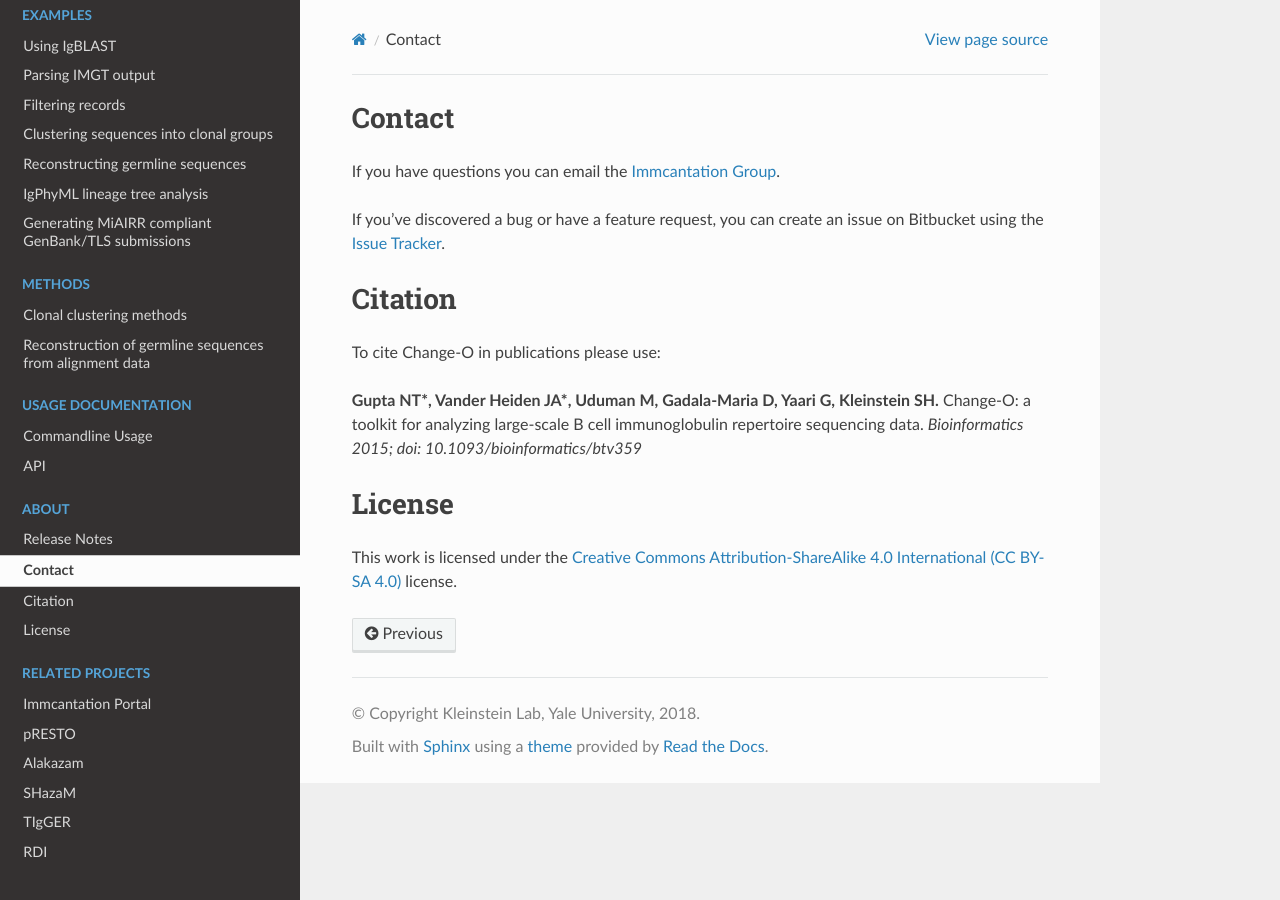
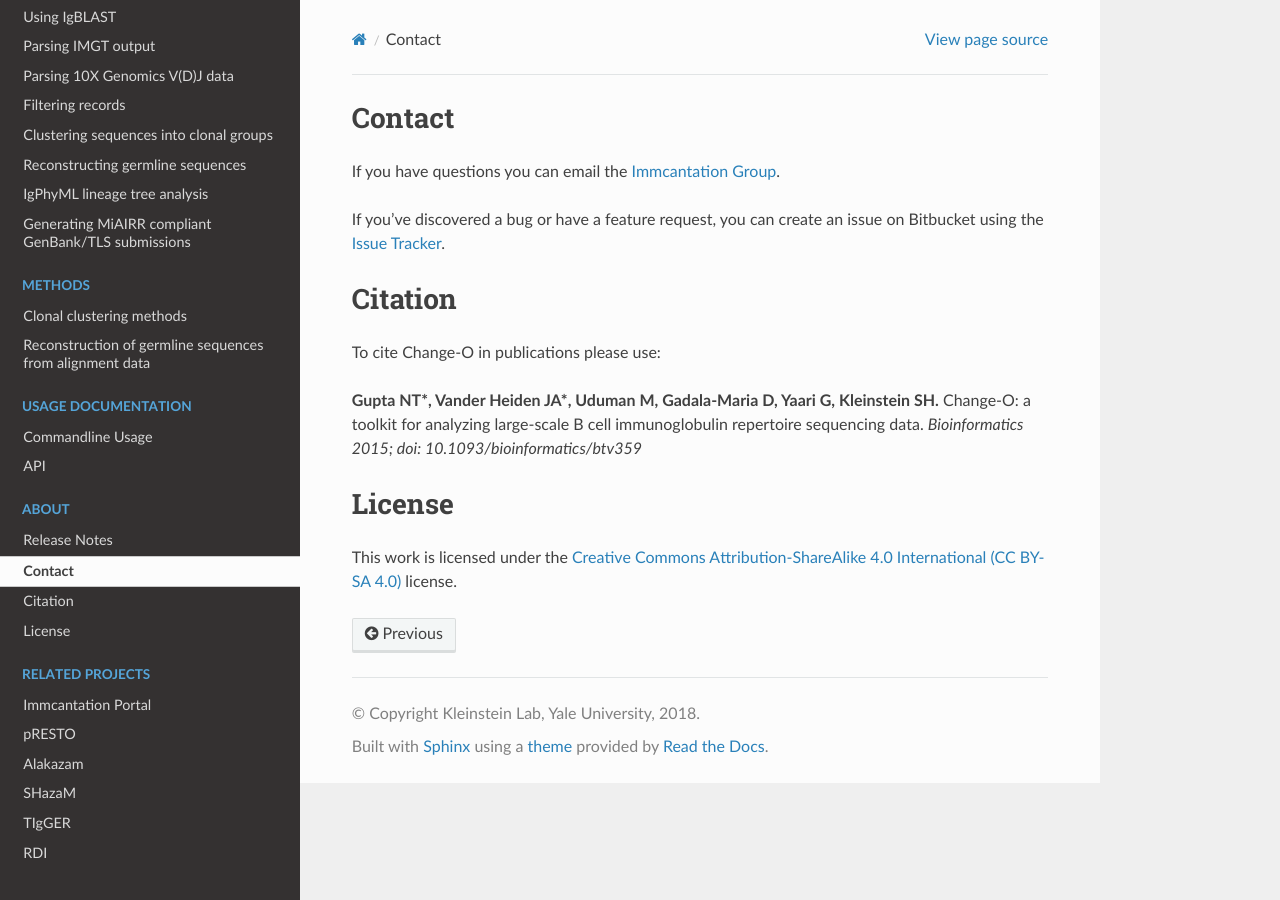
Before and after one commit to immcantation/changeo, a Sphinx documentation site: the page built from docs/info.rst, in a window 1280 px wide. Built offline with Sphinx 7.4.7 and the Read the Docs theme 2.0.0, drawn with Linux system fonts in a browser that asks for light colours; formulas are drawn with MathJax 3; pages that are not in the unit, such as notebooks, are missing from menus.

Commit message:
Fix index.

```diff
--- a/docs/index.rst
+++ b/docs/index.rst
@@ -16,7 +16,7 @@
 
     examples/igblast
     examples/imgt
-    examples/10X
+    examples/10x
     examples/filtering
     examples/cloning
     examples/germlines
```
